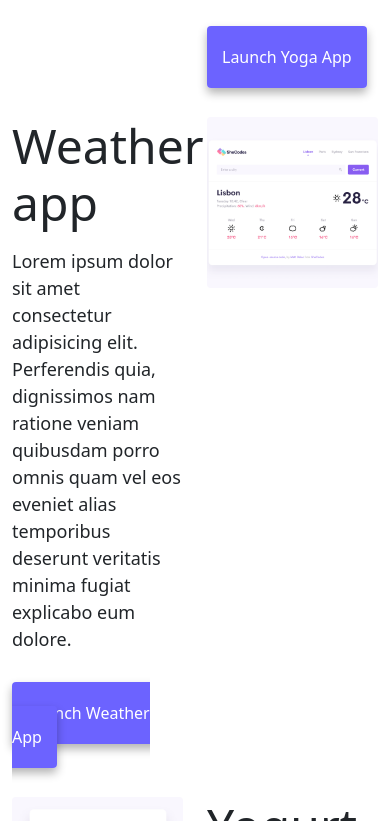
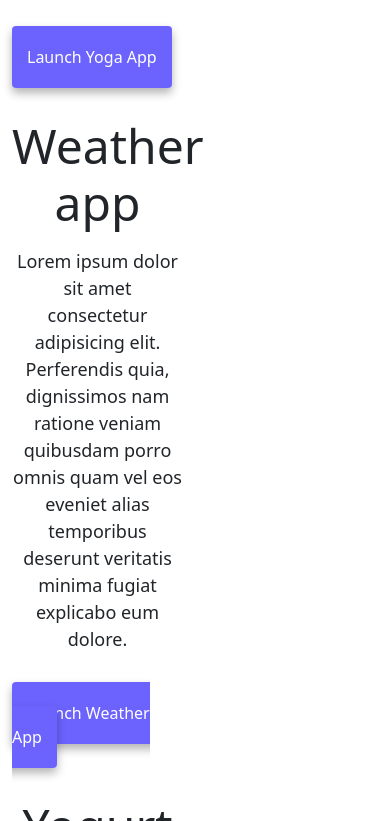
Before and after one commit to jessjat/Responsive-wk3-homework, a website: page index.html in a window 390 px wide. Shown: the part 1179-2000 px from the top of the page. Drawn offline with nearby package versions, Linux system fonts and the light colour scheme.

Commit message:
LIve server setting and adjusting the website to be responsive .

```diff
--- a/index.html
+++ b/index.html
@@ -60,7 +60,7 @@
     </div>
     <div class="container">
       <div class="row">
-        <div class="col-6">
+        <div class="col-6 d-none d-sm-block">
           <img src="/images/yoga.png" class="img-fluid rounded" />
         </div>
         <div class="col-6">
@@ -89,15 +89,15 @@
             <a href="#" class="primary-link">Launch Weather App</a>
           </div>
         </div>
-        <div class="col-6">
+        <div class="col-6 d-none d-sm-block">
           <img src="/images/weather.png" class="img-fluid rounded" />
         </div>
       </div>
       <div class="row mt-5">
-        <div class="col-6">
+        <div class="col-6 d-none d-sm-block">
           <img src="/images/yogurt.png" class="img-fluid rounded" />
         </div>
-        <div class="col-6">
+        <div class="col-6 ">
           <h2 class="mb-3">Yogurt app</h2>
           <p>
             Lorem ipsum dolor sit amet consectetur adipisicing elit. Perferendis
--- a/style.css
+++ b/style.css
@@ -20,6 +20,7 @@ h1 {
 
 h2 {
   font-size: 48px;
+  text-align: center;
 }
 
 h3 {
@@ -30,6 +31,7 @@ h3 {
 p {
   font-size: 18px;
   line-height: 1.5;
+  text-align: center;
 }
 
 .navigation-links {
@@ -41,13 +43,13 @@ p {
 .navigation-links a {
   margin: 20px;
 }
-@media( min-width 500px){
-  .primary-link{
-    display:block;
+@media(max-width:576px){
+  p{
+    text-align: center;
+  }
 
+}
 
-  }
-}
 .primary-link {
   border-radius: 4px;
   padding: 20px 15px;
```
